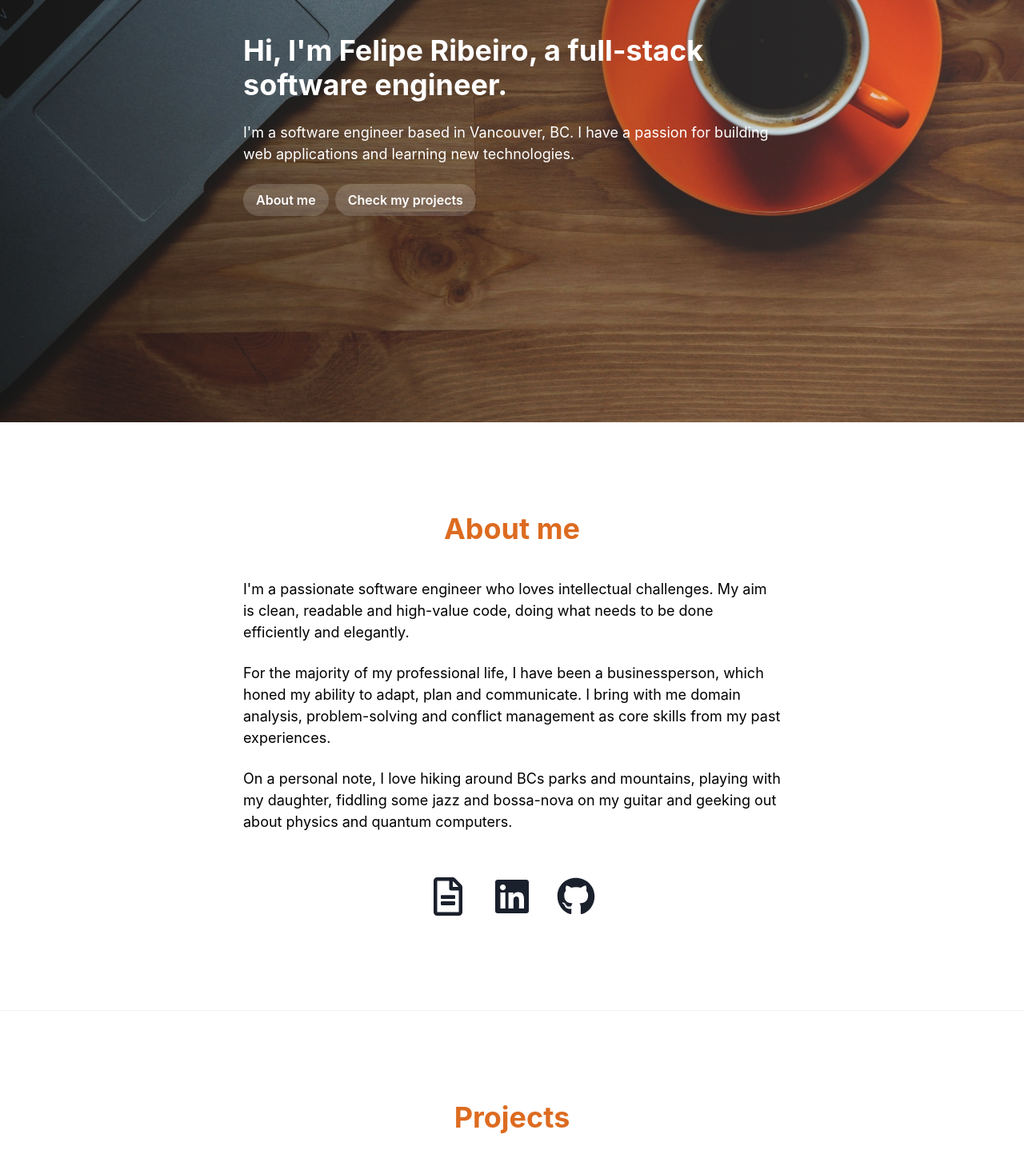
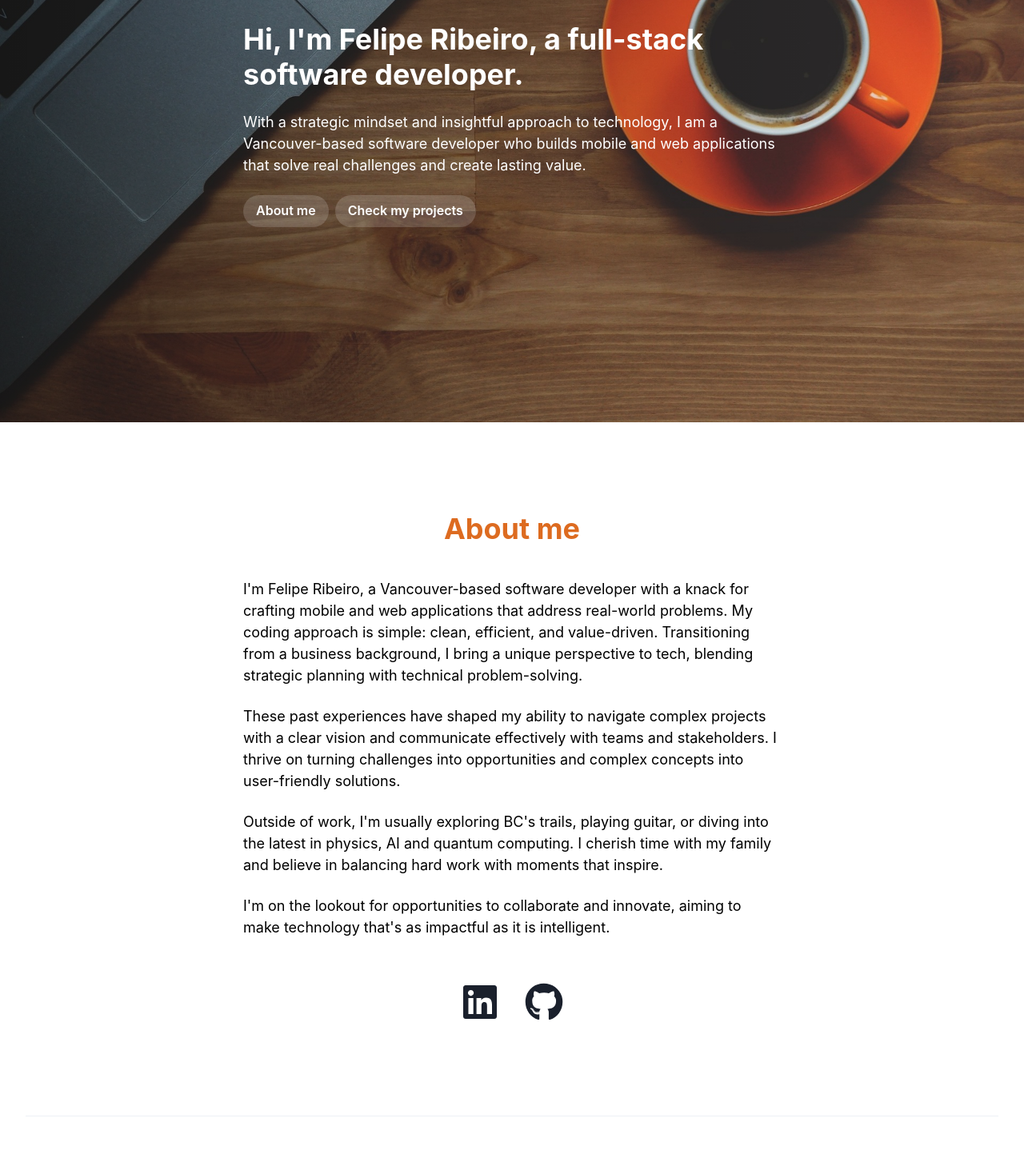
Before and after one commit to Zenb0t/feliperibeiro, a React (Create React App) app: page / in a window 1280 px wide. Shown: the part 280-1738 px from the top of the page at 80% size. Built offline with nearby package versions, Linux system fonts and the light colour scheme.

Commit message:
Update meta description and title tags Refactor App.js and add center alignment to dividers Update project description and button styling in Projects.js Update Hero.js with revised introduction and button styling

```diff
--- a/public/index.html
+++ b/public/index.html
@@ -6,10 +6,10 @@
   <link rel="icon" href="%PUBLIC_URL%/favicon.ico" />
   <meta name="viewport" content="width=device-width, initial-scale=1" />
   <meta name="theme-color" content="#000000" />
-  <meta name="description" content="Felipe Ribeiro software engineer portfolio" />
+  <meta name="description" content="Felipe Ribeiro software developer portfolio" />
   <link rel="apple-touch-icon" href="%PUBLIC_URL%/logo192.png" />
   <link rel="manifest" href="%PUBLIC_URL%/manifest.json" />
-  <title>Felipe Ribeiro - Software Engineer</title>
+  <title>Felipe Ribeiro - Software Developer</title>
 </head>
 
 <body>
--- a/src/App.js
+++ b/src/App.js
@@ -1,9 +1,5 @@
 import React from 'react';
-import {
-  ChakraProvider,
-  Divider,
-  theme,
-} from '@chakra-ui/react';
+import { Center, ChakraProvider, Divider, theme } from '@chakra-ui/react';
 import HeroWithBackgroundImage from './components/Hero';
 import Navigation from './components/Nav';
 import AboutMe from './components/About';
@@ -14,12 +10,16 @@ function App() {
   return (
     <ChakraProvider theme={theme}>
       <Navigation />
-      <HeroWithBackgroundImage id='home' />
+      <HeroWithBackgroundImage id="home" />
       <AboutMe />
-      <Divider />
+      <Center px={8}>
+        <Divider />
+      </Center>
       <Projects />
-      <Divider />
-      <ContactForm/>
+      <Center px={8}>
+        <Divider />
+      </Center>
+      <ContactForm />
     </ChakraProvider>
   );
 }
--- a/src/components/About.js
+++ b/src/components/About.js
@@ -9,42 +9,64 @@ import {
   Icon,
   Link,
   Heading,
-    Tooltip
+  Tooltip,
 } from '@chakra-ui/react';
-import { FaGithub, FaLinkedin, FaRegFileAlt } from 'react-icons/fa';
+import { FaGithub, FaLinkedin } from 'react-icons/fa';
 
 export default function AboutMe() {
   return (
-        <Flex as={'section'} py={useBreakpointValue({ base: 8, md: 20 })} id="about">
+    <Flex
+      as={'section'}
+      py={useBreakpointValue({ base: 8, md: 20 })}
+      id="about"
+    >
       <VStack
         w={'full'}
         justify={'center'}
         px={useBreakpointValue({ base: 8, md: 10 })}
       >
-                <Heading py={8} color='orange.500'>
+        <Heading py={8} color="orange.500">
           About me
         </Heading>
         <Stack maxW={'2xl'} align={'flex-start'} spacing={6}>
           <Text
             color={useColorModeValue('black', 'white')}
-                        fontSize={useBreakpointValue({ base: 'md', md: 'lg' })}>
-                        I'm a passionate software engineer who loves intellectual challenges. My aim is clean, readable and high-value code,
-                        doing what needs to be done efficiently and elegantly.
+            fontSize={useBreakpointValue({ base: 'md', md: 'lg' })}
+          >
+            I'm Felipe Ribeiro, a Vancouver-based software developer with a knack
+            for crafting mobile and web applications that address real-world
+            problems. My coding approach is simple: clean, efficient, and
+            value-driven. Transitioning from a business background, I bring a
+            unique perspective to tech, blending strategic planning with
+            technical problem-solving.
           </Text>
           <Text
             color={useColorModeValue('black', 'white')}
-                        fontSize={useBreakpointValue({ base: 'md', md: 'lg' })}>
-                        For the majority of my professional life, I have been a businessperson, which honed my ability to adapt, plan and communicate.
-                        I bring with me domain analysis, problem-solving and conflict management as core skills from my past experiences.
+            fontSize={useBreakpointValue({ base: 'md', md: 'lg' })}
+          >
+            These past experiences have shaped my ability to navigate complex
+            projects with a clear vision and communicate effectively with teams
+            and stakeholders. I thrive on turning challenges into opportunities
+            and complex concepts into user-friendly solutions.
           </Text>
           <Text
             color={useColorModeValue('black', 'white')}
-                        fontSize={useBreakpointValue({ base: 'md', md: 'lg' })}>
-                        On a personal note, I love hiking around BCs parks and mountains,
-                        playing with my daughter, fiddling some jazz and bossa-nova on my guitar and geeking out about physics and quantum computers.
+            fontSize={useBreakpointValue({ base: 'md', md: 'lg' })}
+          >
+            Outside of work, I'm usually exploring BC's trails, playing guitar,
+            or diving into the latest in physics, AI and quantum computing. I
+            cherish time with my family and believe in balancing hard work with
+            moments that inspire.
+          </Text>
+          <Text
+            color={useColorModeValue('black', 'white')}
+            fontSize={useBreakpointValue({ base: 'md', md: 'lg' })}
+          >
+            I'm on the lookout for opportunities to collaborate and innovate,
+            aiming to make technology that's as impactful as it is intelligent.
           </Text>
           <HStack py={8} alignSelf={'center'} spacing={8}>
-                        <Tooltip label="My Resume" aria-label='PDF Resume'>
+            {/* <Tooltip label="My Resume" aria-label='PDF Resume'>
                             <Link href='' >
                                 <Icon as={FaRegFileAlt} w={12} h={12}
                                     _hover={{ transform: 'scale(1.1)', color: 'cyan.500' }}
@@ -52,20 +74,28 @@ export default function AboutMe() {
                                     transition="all 0.15s ease"
                                 />
                             </Link>
-                        </Tooltip>
-                        <Tooltip label="LinkedIn" aria-label='LinkedIn'>
-
-                            <Link href='https://www.linkedin.com/in/felipe-ribeiro-245a37192/' isExternal>
-                                <Icon as={FaLinkedin} w={12} h={12}
+                        </Tooltip>  */}
+            <Tooltip label="LinkedIn" aria-label="LinkedIn">
+              <Link
+                href="https://www.linkedin.com/in/felipe-ribeiro-245a37192/"
+                isExternal
+              >
+                <Icon
+                  as={FaLinkedin}
+                  w={12}
+                  h={12}
                   _hover={{ transform: 'scale(1.1)', color: 'blue.500' }}
                   sx={{ ':hover > svg': { transform: 'scale(1.1)' } }}
                   transition="all 0.15s ease"
                 />
               </Link>
             </Tooltip>
-                        <Tooltip label="GitHub" aria-label='GitHub'>
-                            <Link href='https://github.com/Zenb0t' isExternal>
-                                <Icon as={FaGithub} w={12} h={12}
+            <Tooltip label="GitHub" aria-label="GitHub">
+              <Link href="https://github.com/Zenb0t" isExternal>
+                <Icon
+                  as={FaGithub}
+                  w={12}
+                  h={12}
                   _hover={{ transform: 'scale(1.1)', color: 'purple.500' }}
                   sx={{ ':hover > svg': { transform: 'scale(1.1)' } }}
                   transition="all 0.15s ease"
--- a/src/components/Hero.js
+++ b/src/components/Hero.js
@@ -14,9 +14,7 @@ export default function HeroWithBackgroundImage({ id }) {
     <Flex
       w={'full'}
       h={'93vh'}
-      backgroundImage={
-        bgImage
-      }
+      backgroundImage={bgImage}
       backgroundSize={'cover'}
       backgroundPosition={'center center'}
       id={id}
@@ -25,36 +23,42 @@ export default function HeroWithBackgroundImage({ id }) {
         w={'full'}
         justify={'center'}
         px={useBreakpointValue({ base: 4, md: 8 })}
-        bgGradient={'linear(to-r, blackAlpha.600, transparent)'}>
+        bgGradient={'linear(to-r, blackAlpha.600, transparent)'}
+      >
         <Stack maxW={'2xl'} align={'flex-start'} spacing={6}>
           <Text
             color={'white'}
             fontWeight={700}
             lineHeight={1.2}
-            fontSize={useBreakpointValue({ base: '3xl', md: '4xl' })}>
-            Hi, I'm Felipe Ribeiro, a full-stack software engineer.
+            fontSize={useBreakpointValue({ base: '3xl', md: '4xl' })}
+          >
+            Hi, I'm Felipe Ribeiro, a full-stack software developer.
           </Text>
           <Text
             color={'white'}
-            fontSize={useBreakpointValue({ base: 'md', md: 'lg' })}>
-            I'm a software engineer based in Vancouver, BC. I have a passion for
-            building web applications and learning new technologies.
+            fontSize={useBreakpointValue({ base: 'md', md: 'lg' })}
+          >
+            With a strategic mindset and insightful approach to technology, I am
+            a Vancouver-based software developer who builds mobile and web
+            applications that solve real challenges and create lasting value.
           </Text>
-          <Stack direction={'row'} >
+          <Stack direction={'row'}>
             <Button
               bg={'whiteAlpha.300'}
               rounded={'full'}
               color={'white'}
-              _hover={{ bg: 'whiteAlpha.500' }}
-              onClick={() => scrollToId('about')}>
+              _hover={{ bg: 'orange.500' }}
+              onClick={() => scrollToId('about')}
+            >
               About me
             </Button>
             <Button
               bg={'whiteAlpha.300'}
               rounded={'full'}
               color={'white'}
-              _hover={{ bg: 'whiteAlpha.500' }}
-              onClick={() => scrollToId('projects')}>
+              _hover={{ bg: 'orange.500' }}
+              onClick={() => scrollToId('projects')}
+            >
               Check my projects
             </Button>
           </Stack>
--- a/src/components/Projects.js
+++ b/src/components/Projects.js
@@ -22,7 +22,7 @@ const ProjectList = [
     {
         id: 1,
         name: 'Panela App',
-        description: [`A recipe book app for saving and calculating costs of a recipe.`,
+        description: [`A SaaS app for managing recipes and costs.`,
             `The app is built in TypeScript with React, Redux, Node, Express, MongoDB and deployed on DigitalOcean.`],
         img: panela,
         url: 'https://panela.app'
@@ -68,7 +68,7 @@ const ProjectItem = ({ img, name, description, url }) => {
                     ))}
                     <Link py={4} href={url} isExternal>
                         <Button >
-                            {name} <Icon as={FaExternalLinkAlt} mx='2px' />
+                            {name} <Icon as={FaExternalLinkAlt} mx='8px' />
                         </Button>
                     </Link>
                 </VStack>
```
Also changed, not shown: src/components/Nav.js (+17 -13 lines). Lines whose indentation alone changed are shown as unchanged.
